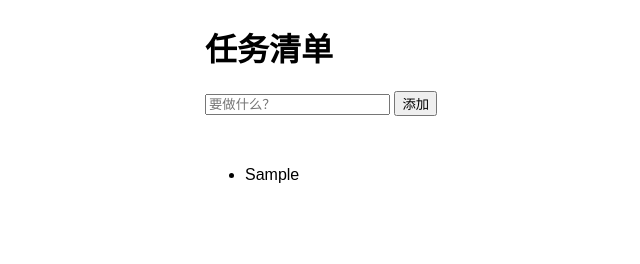
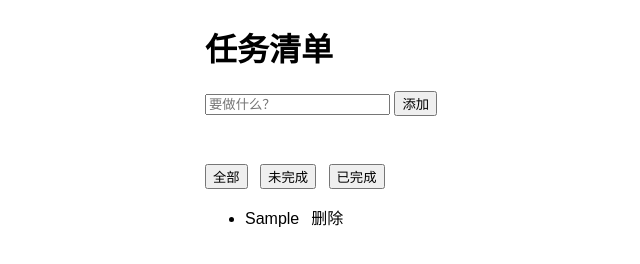
Before and after one commit to jzn111/todo-app, a plain HTML site: page index.html in a window 1280 px wide. Both pictures are taken after typing "Sample" into the empty fields and a click on the button "添加". Shown: the whole page, without its empty margins (211-851 px from the left). Drawn offline with Linux system fonts and the light colour scheme.

Commit message:
案例复现第二步：添加任务完成切换与过滤

```diff
--- a/app.js
+++ b/app.js
@@ -3,20 +3,39 @@ const form = document.querySelector('#add-form');
 const input = document.querySelector('#task-input');
 const tip = document.querySelector('#tip');
 const list = document.querySelector('#task-list');
+const filters = document.querySelector('.filters');
+let currentFilter = 'all'; // all / active / done
 let tasks = [];
 
 const render = () => {
   list.innerHTML = '';
-  if (tasks.length === 0) {
+  const shown = tasks.filter(t =>
+    currentFilter === 'all' ? true :
+    currentFilter === 'active' ? !t.done : t.done
+  );
+  if (shown.length === 0) {
     const li = document.createElement('li');
-    li.textContent = '暂无任务';
+    li.textContent = '没有符合条件的任务';
     list.appendChild(li);
     return;
   }
-  tasks.forEach(task => {
+  shown.forEach(task => {
     const li = document.createElement('li');
     li.textContent = task.text;
     if (task.done) li.classList.add('done');
+    li.addEventListener('click', () => {
+      task.done = !task.done; // 切换状态：改的是数组里的对象
+      render();
+    });
+    const del = document.createElement('span');
+    del.textContent = '删除';
+    del.className = 'del';
+    del.addEventListener('click', (e) => {
+      e.stopPropagation(); // 阻止冒泡，避免触发li的切换
+      tasks = tasks.filter(t => t !== task);
+      render();
+    });
+    li.appendChild(del);
     list.appendChild(li);
   });
 };
@@ -34,4 +53,10 @@ form.addEventListener('submit', (e) => {
   render();
 });
 
+filters.addEventListener('click', (e) => {
+  if (e.target.tagName !== 'BUTTON') return;
+  currentFilter = e.target.dataset.filter; // data-filter属性
+  render();
+});
+
 render();
--- a/index.html
+++ b/index.html
@@ -21,6 +21,11 @@
     <button type="submit">添加</button>
   </form>
   <p class="tip" id="tip"></p>
+  <div class="filters">
+    <button data-filter="all">全部</button>
+    <button data-filter="active">未完成</button>
+    <button data-filter="done">已完成</button>
+  </div>
   <ul id="task-list"></ul>
   <script src="app.js"></script>
 </body>
```
